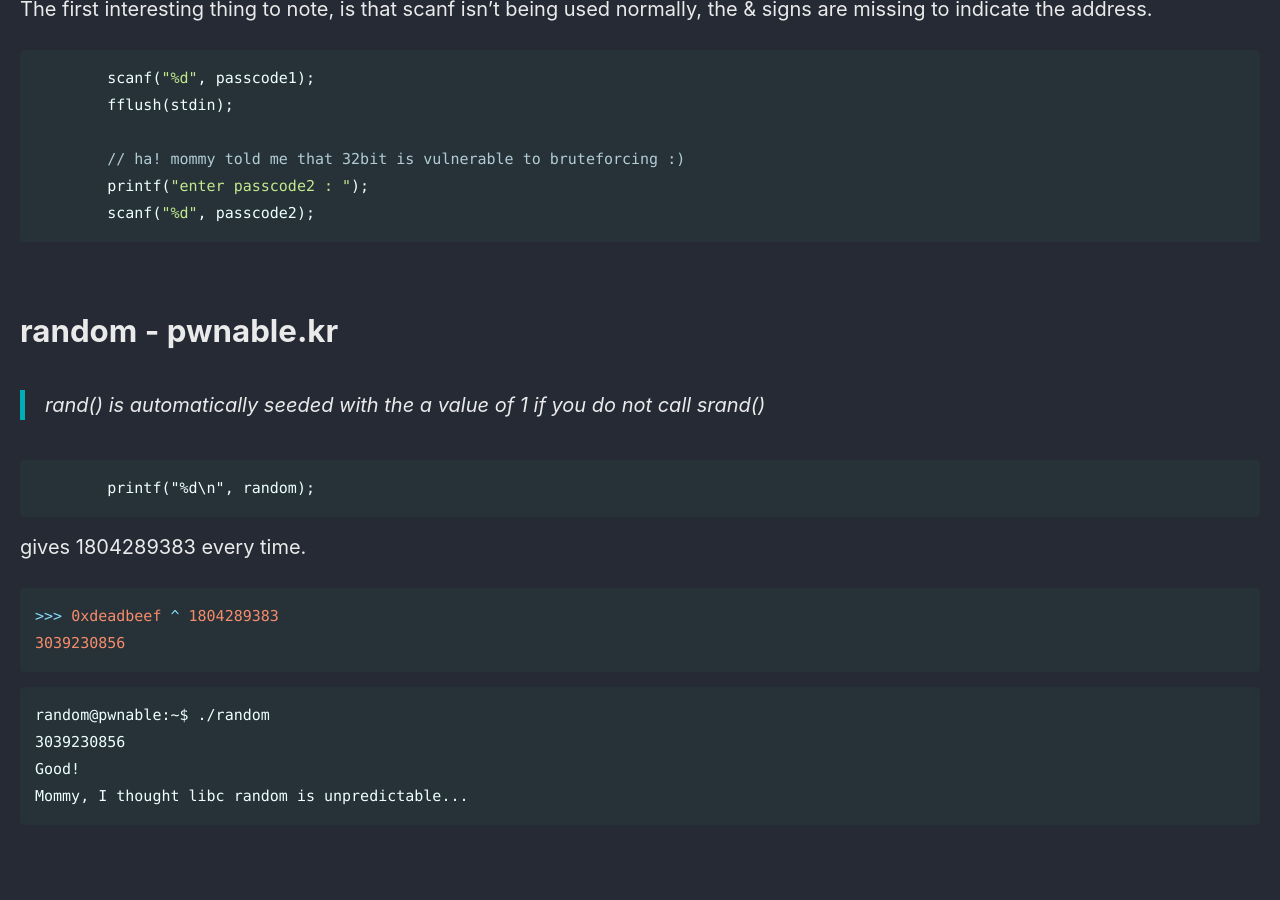
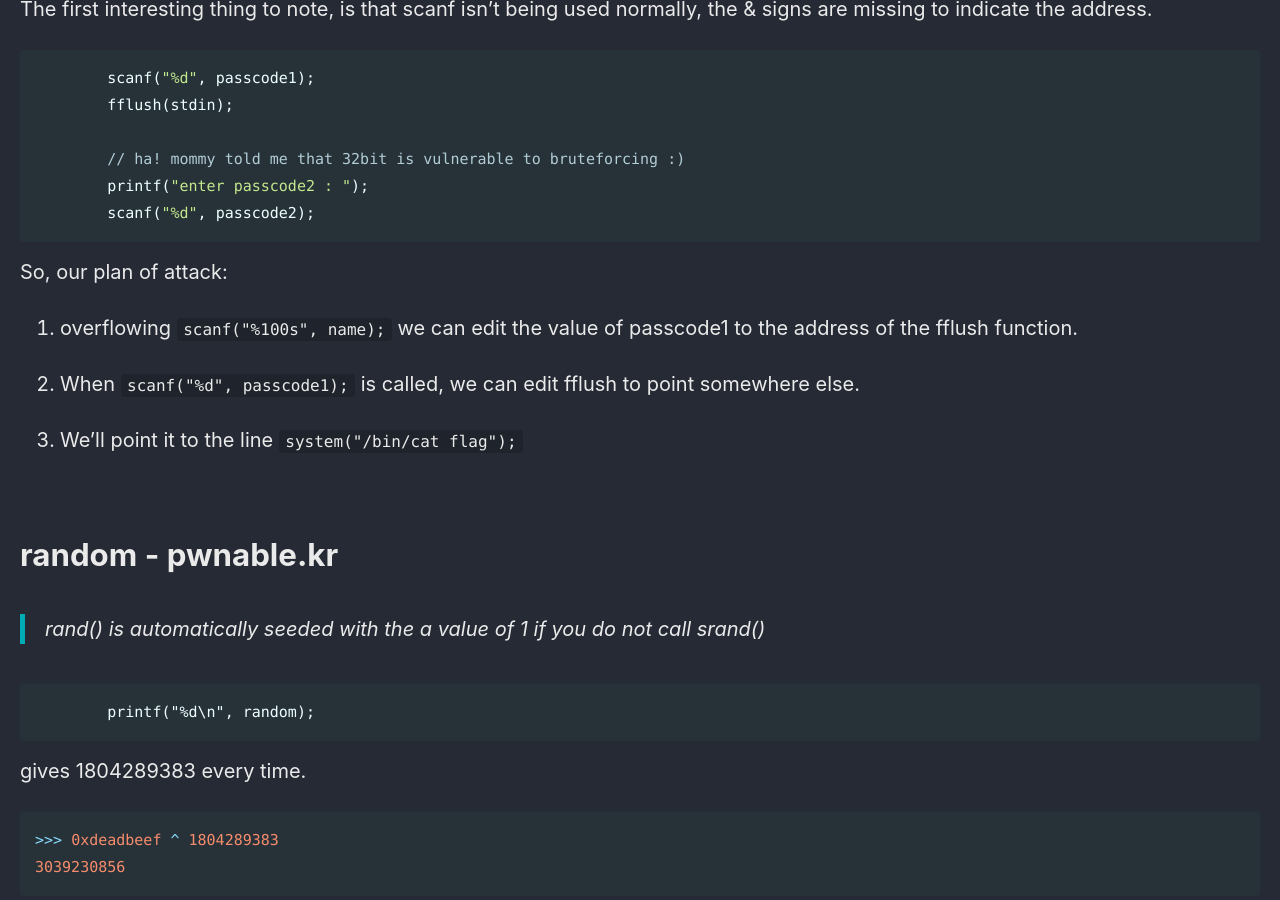
Before and after one commit to Connor-McCartney/Connor-McCartney.github.io, a Jekyll site: the page built from _pages/misc/pwn.md, in a window 1280 px wide and 900 px high, scrolled down 23912 px. Built offline with Jekyll 4.4.1, drawn with Linux system fonts in a browser that asks for light colours; cached includes are drawn as plain includes; before the commit the page ends 24782 px from its top, so only the background shows below that.

Commit message:
Update pwn.md

````diff
--- a/_pages/misc/pwn.md
+++ b/_pages/misc/pwn.md
@@ -977,6 +977,15 @@ The first interesting thing to note, is that scanf isn't being used normally, th
         scanf("%d", passcode2);
 ```
 
+So, our plan of attack:
+
+1. overflowing `scanf("%100s", name);` we can edit the value of passcode1 to the address of the fflush function.
+
+2. When `scanf("%d", passcode1);` is called, we can edit fflush to point somewhere else.
+
+3. We'll point it to the line `system("/bin/cat flag");`
+
+
 
 
 <br>
````
